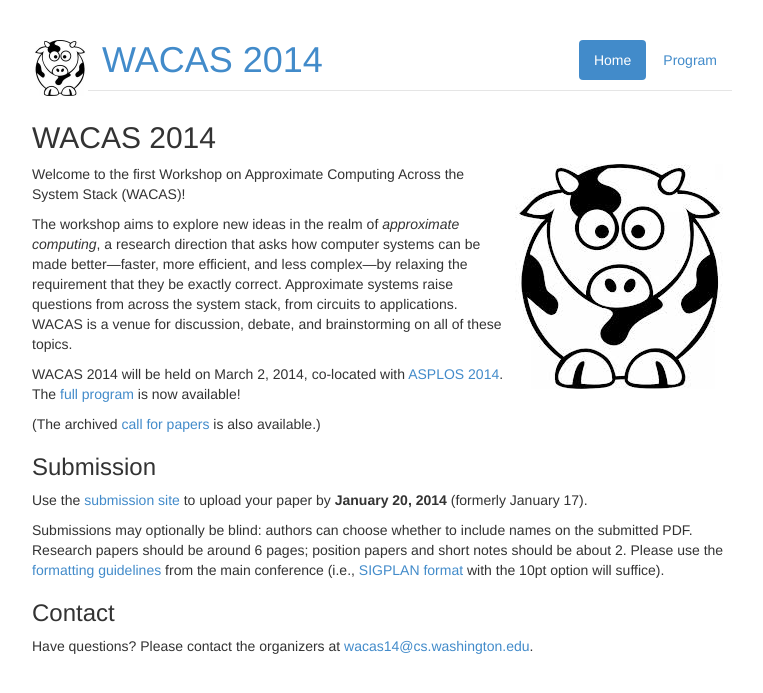
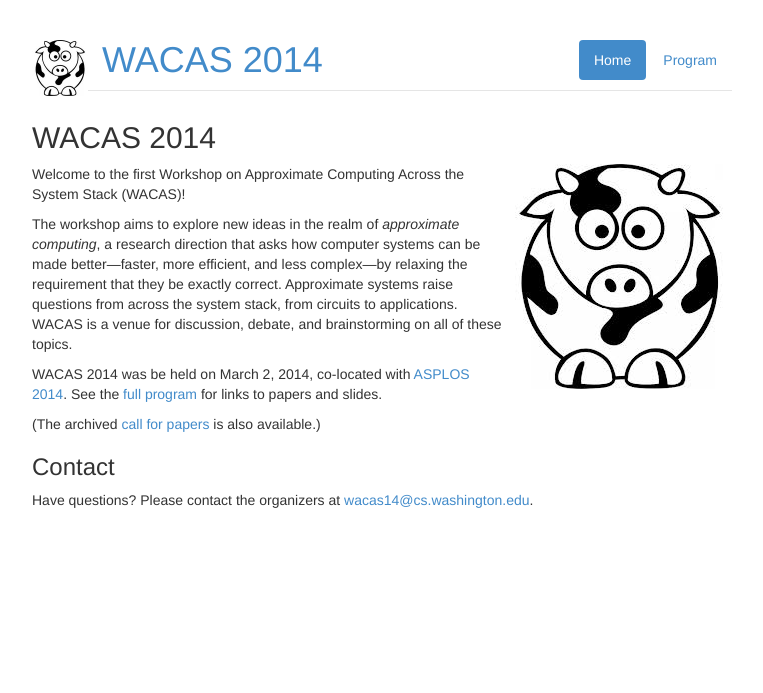
Before and after one commit to uwsampa/sampa-public, a Jekyll site: the page built from wacas14/index.md, in a window 1280 px wide. Shown: the top 693 px of the page, without its empty margins (258-1021 px from the left). Built offline with Jekyll 4.4.1, drawn with Linux system fonts in a browser that asks for light colours; Markdown is read by kramdown in place of the engine named in the settings.

Commit message:
wacas: past tense, remove submission instructions
I'm shutting down the HotCRP instance to avoid security horrors.

```diff
--- a/wacas14/index.md
+++ b/wacas14/index.md
@@ -16,8 +16,8 @@
 the system stack, from circuits to applications. WACAS is a venue for
 discussion, debate, and brainstorming on all of these topics.
 
-WACAS 2014 will be held on March 2, 2014, co-located with [ASPLOS
-2014][asplos].  The [full program][program] is now available!
+WACAS 2014 was be held on March 2, 2014, co-located with [ASPLOS
+2014][asplos].  See the [full program][program] for links to papers and slides.
 
 (The archived [call for papers][cfp] is also available.)
 
@@ -26,20 +26,6 @@
 [cfp]: cfp.html
 
 
-### Submission
-
-Use the [submission site][subs] to upload your paper by **January 20, 2014** (formerly January 17).
-
-Submissions may optionally be blind: authors can choose whether to include names on the submitted PDF.
-Research papers should be around 6 pages; position papers and short notes should be about 2.
-Please use the [formatting guidelines][formatting] from the main conference
-(i.e., [SIGPLAN format][sigplan] with the 10pt option will suffice).
-
-[sigplan]: http://www.sigplan.org/authorinformation.htm
-[formatting]: http://www.cs.utah.edu/asplos14/submission.html
-[subs]: http://sampa.cs.washington.edu/wacas14crp/
-
-
 ### Contact
 
 Have questions? Please contact the organizers at
```
